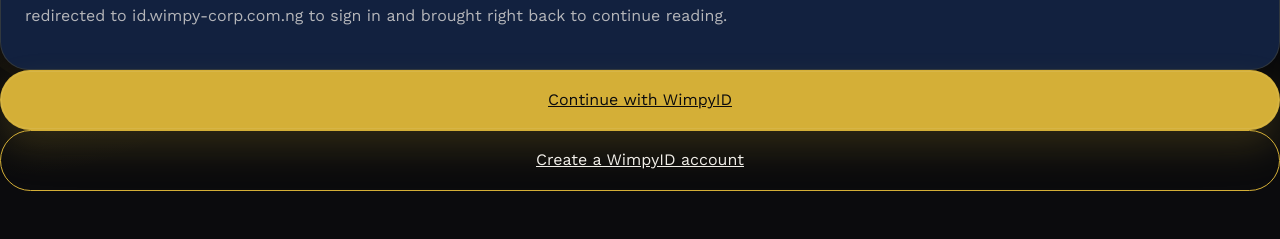
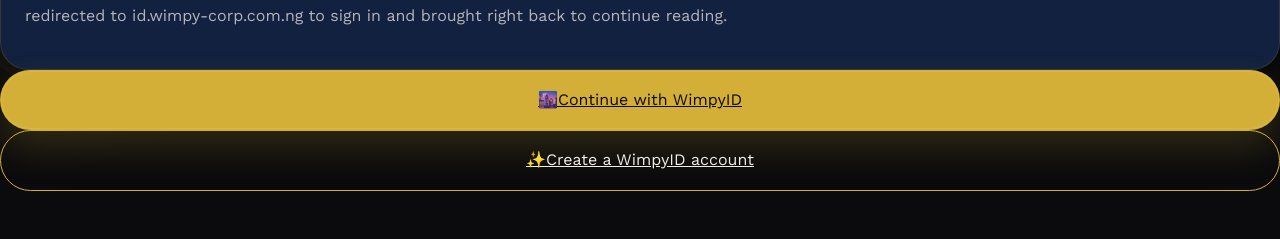
Before and after one commit to godsondavidagoye27-glitch/wimpy-books, a website: page auth.html in a window 1280 px wide. Shown: the part 178-417 px from the top of the page. Drawn offline with nearby package versions, Linux system fonts and the light colour scheme.

Commit message:
Update auth.html

```diff
--- a/auth.html
+++ b/auth.html
@@ -40,8 +40,8 @@
         <p>WimpyBooks now uses WimpyID for authentication. Sign in to your account, or create a new WimpyID to start reading and syncing your library. You'll be redirected to id.wimpy-corp.com.ng to sign in and brought right back to continue reading.</p>
       </div>
       <div class="auth-actions">
-       <a href="https://id.wimpy-corp.com.ng/login?redirect_to=https%3A%2F%2Fwimpybooks.wimpy-corp.com.ng%2Findex.html" class="btn-primary btn-full">Continue with WimpyID</a>
-      <a href="https://id.wimpy-corp.com.ng/signup?redirect_to=https%3A%2F%2Fwimpybooks.wimpy-corp.com.ng%2Findex.html" class="btn-outline btn-full">Create a WimpyID account</a>
+       <a href="https://id.wimpy-corp.com.ng/login?redirect=https%3A%2F%2Fwimpybooks.wimpy-corp.com.ng%2Findex.html" class="btn-primary btn-full"><span aria-hidden="true">🌆</span> Continue with WimpyID</a>
+<a href="https://id.wimpy-corp.com.ng/signup?redirect=https%3A%2F%2Fwimpybooks.wimpy-corp.com.ng%2Findex.html" class="btn-outline btn-full"><span aria-hidden="true">✨</span> Create a WimpyID account</a>
       </div>
     </div>
   </section>
```
